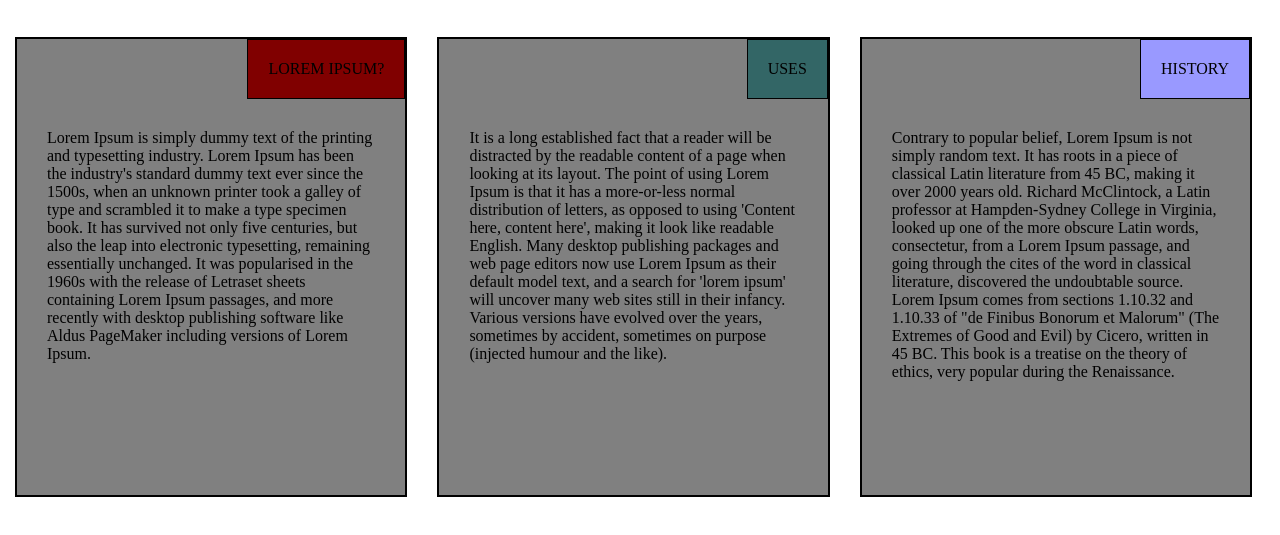
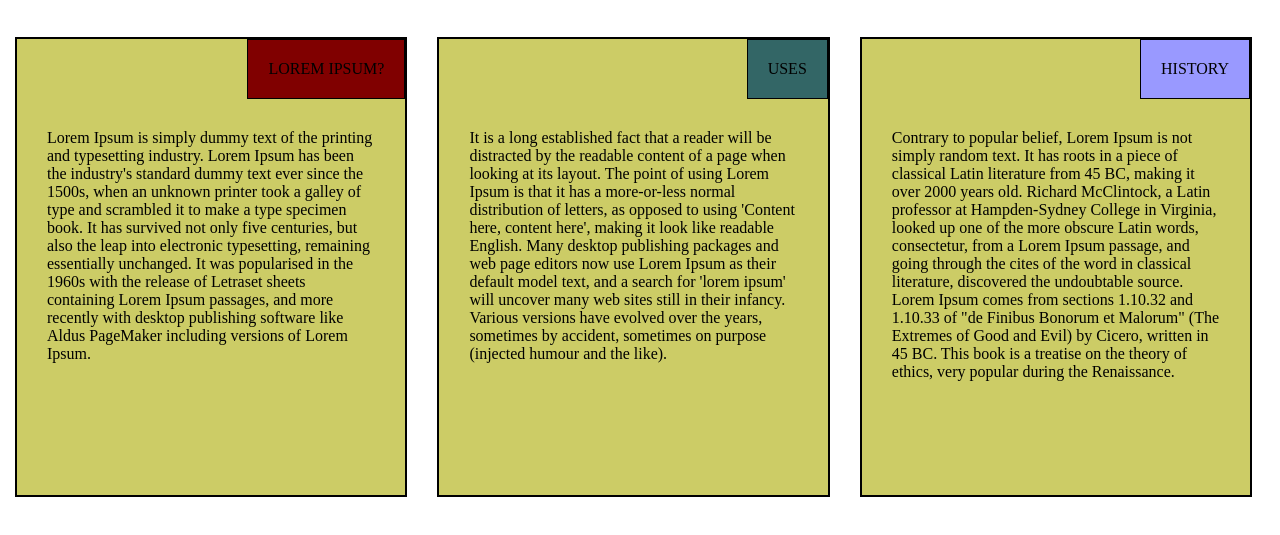
Before and after one commit to swappyk21/happy-coder, a plain HTML site: page mod2_code/index.html in a window 1280 px wide. Shown: the part 61-596 px from the top of the page. Drawn offline with Linux system fonts and the light colour scheme.

Commit message:
few backgroumd

```diff
--- a/mod2_code/css.css
+++ b/mod2_code/css.css
@@ -15,7 +15,7 @@
   }
 
   #box1,#box2,#box3 { position: relative;
-    background-color: grey;
+    background-color: #CCCC66;
     border: 2px solid black;
     margin: 15px;
     height: 460px;
--- a/mod2_code/index.html
+++ b/mod2_code/index.html
@@ -21,7 +21,7 @@
   }
 
   #box1,#box2,#box3 { position: relative;
-    background-color: grey;
+    background-color: #CCCC66;
     border: 2px solid black;
     margin: 15px;
     height: 460px;
```
